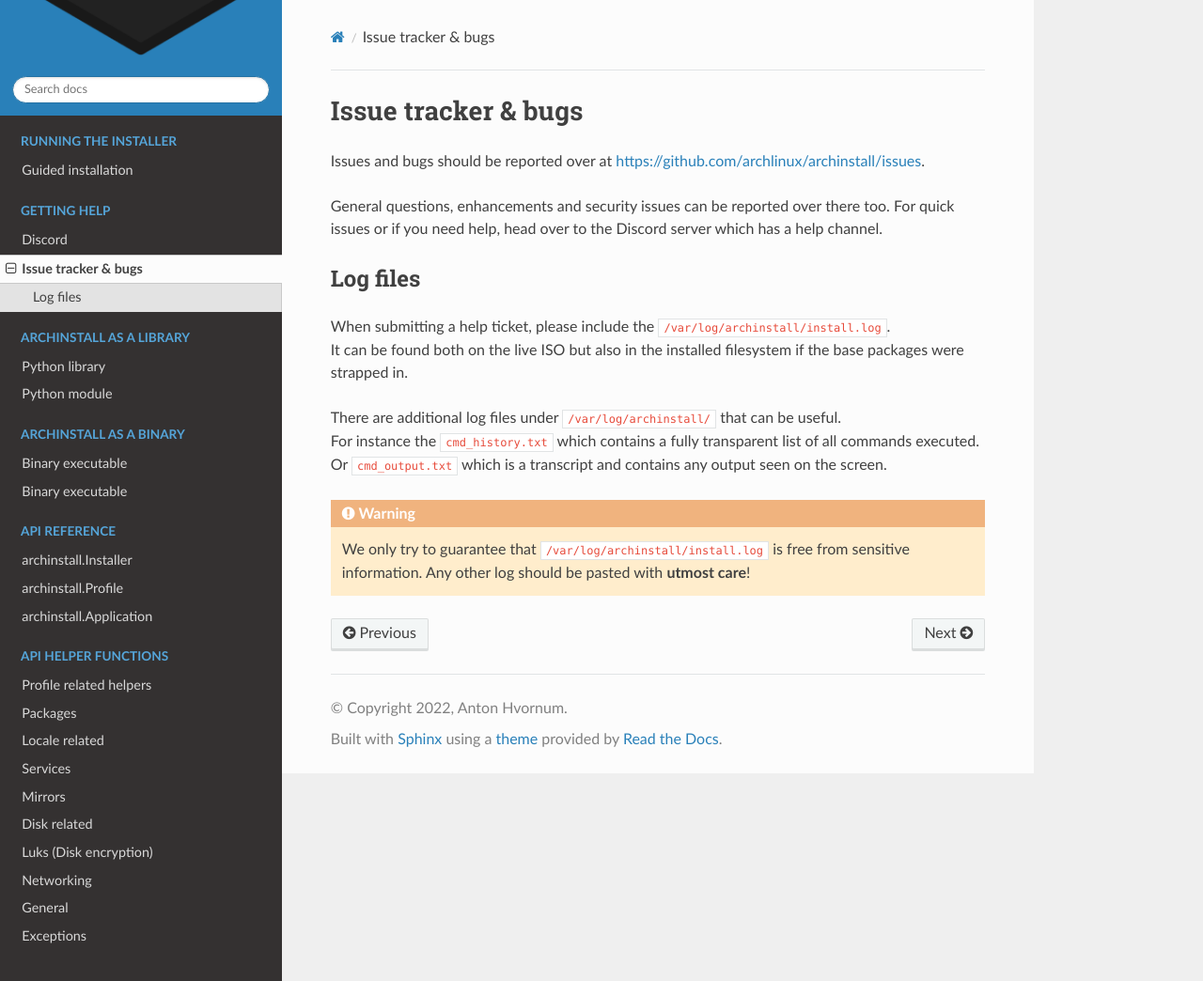
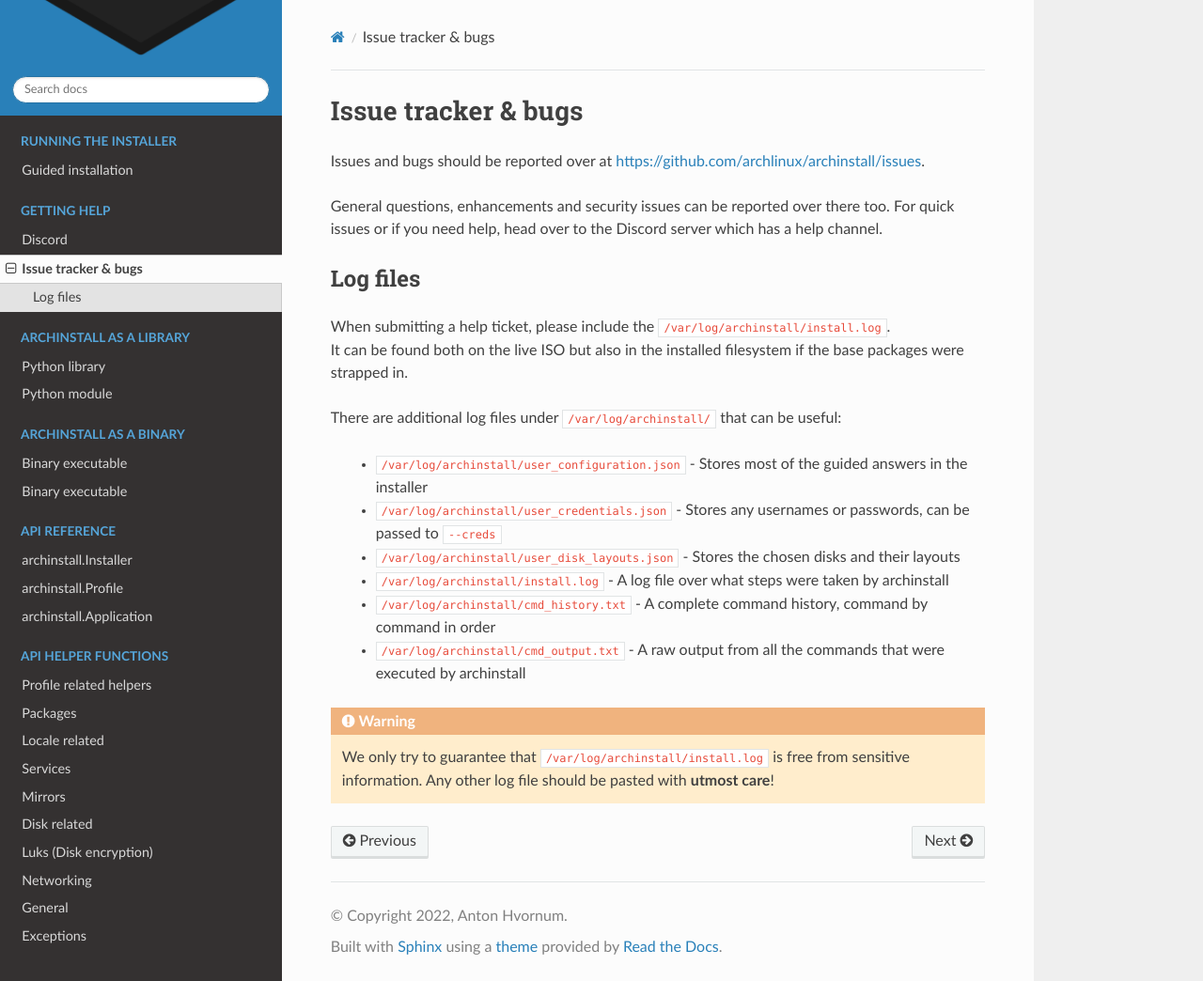
Before and after one commit to h8d13/archinstoo, a Sphinx documentation site: the page built from docs/help/issues.rst, in a window 1280 px wide and 1044 px high. Shown: the whole window at 94% size. Built offline with Sphinx 7.4.7 and the Read the Docs theme 2.0.0, drawn with Linux system fonts in a browser that asks for light colours.

Commit message:
Improved mentions of logs and configuration files. This fixes #839

```diff
--- a/docs/help/issues.rst
+++ b/docs/help/issues.rst
@@ -14,11 +14,16 @@ Log files
 | When submitting a help ticket, please include the :code:`/var/log/archinstall/install.log`.
 | It can be found both on the live ISO but also in the installed filesystem if the base packages were strapped in.
 
-| There are additional log files under ``/var/log/archinstall/`` that can be useful.
-| For instance the ``cmd_history.txt`` which contains a fully transparent list of all commands executed.
-| Or ``cmd_output.txt`` which is a transcript and contains any output seen on the screen.
+| There are additional log files under ``/var/log/archinstall/`` that can be useful:
+
+ - ``/var/log/archinstall/user_configuration.json`` - Stores most of the guided answers in the installer
+ - ``/var/log/archinstall/user_credentials.json`` - Stores any usernames or passwords, can be passed to ``--creds``
+ - ``/var/log/archinstall/user_disk_layouts.json`` - Stores the chosen disks and their layouts
+ - ``/var/log/archinstall/install.log`` - A log file over what steps were taken by archinstall
+ - ``/var/log/archinstall/cmd_history.txt`` - A complete command history, command by command in order
+ - ``/var/log/archinstall/cmd_output.txt`` - A raw output from all the commands that were executed by archinstall
 
 .. warning::
 
     We only try to guarantee that ``/var/log/archinstall/install.log`` is free from sensitive information.
-    Any other log should be pasted with **utmost care**!
+    Any other log file should be pasted with **utmost care**!
--- a/docs/installing/guided.rst
+++ b/docs/installing/guided.rst
@@ -38,6 +38,8 @@ Installing directly from a configuration file
 
 | The guided installation also supports installing with pre-configured answers to all the guided steps.
 | This can be a quick and convenient way to re-run one or several installations.
+|
+| After each successful installation a pre-configured configuration will be found at ``/var/log/archinstall`` both on the live media and the installed system.
 
 There are three different configuration files, all of which are optional.
  * ``--config`` that deals with the general configuration of language and which profiles to use.
```
